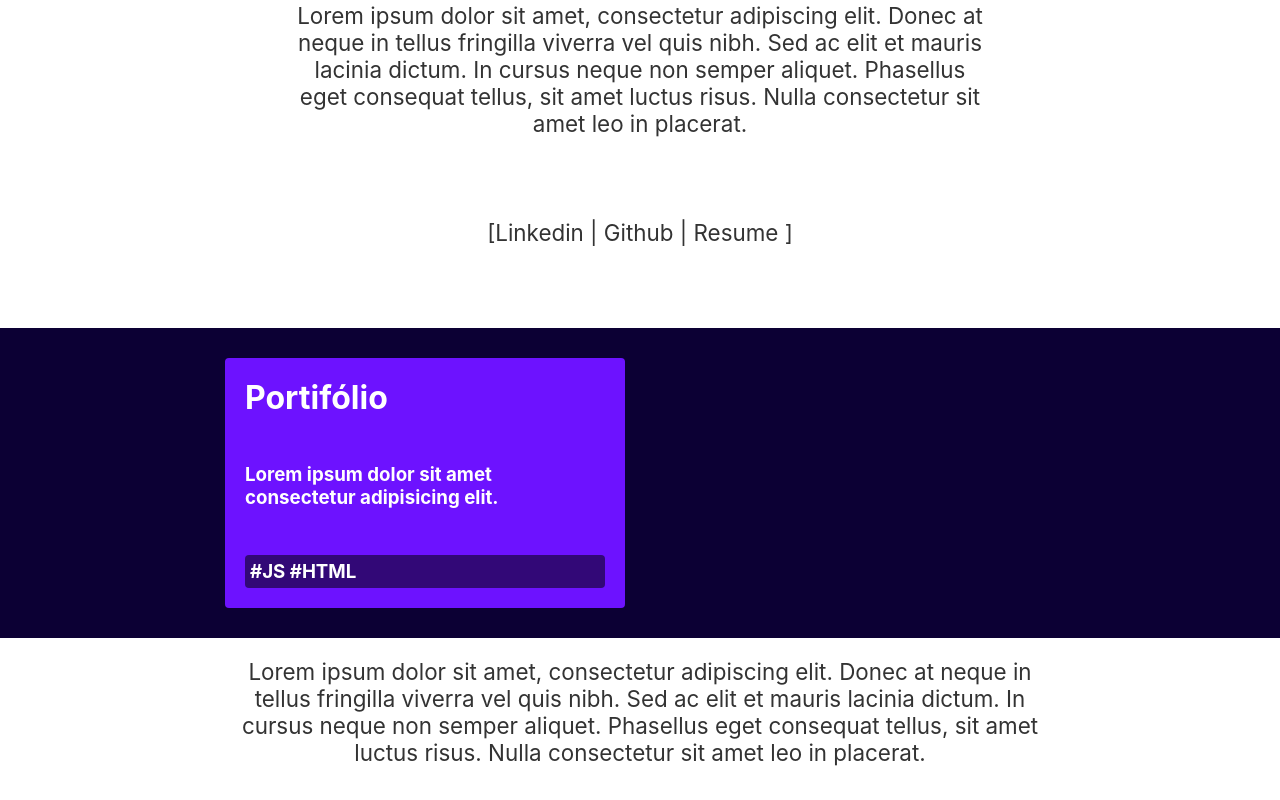
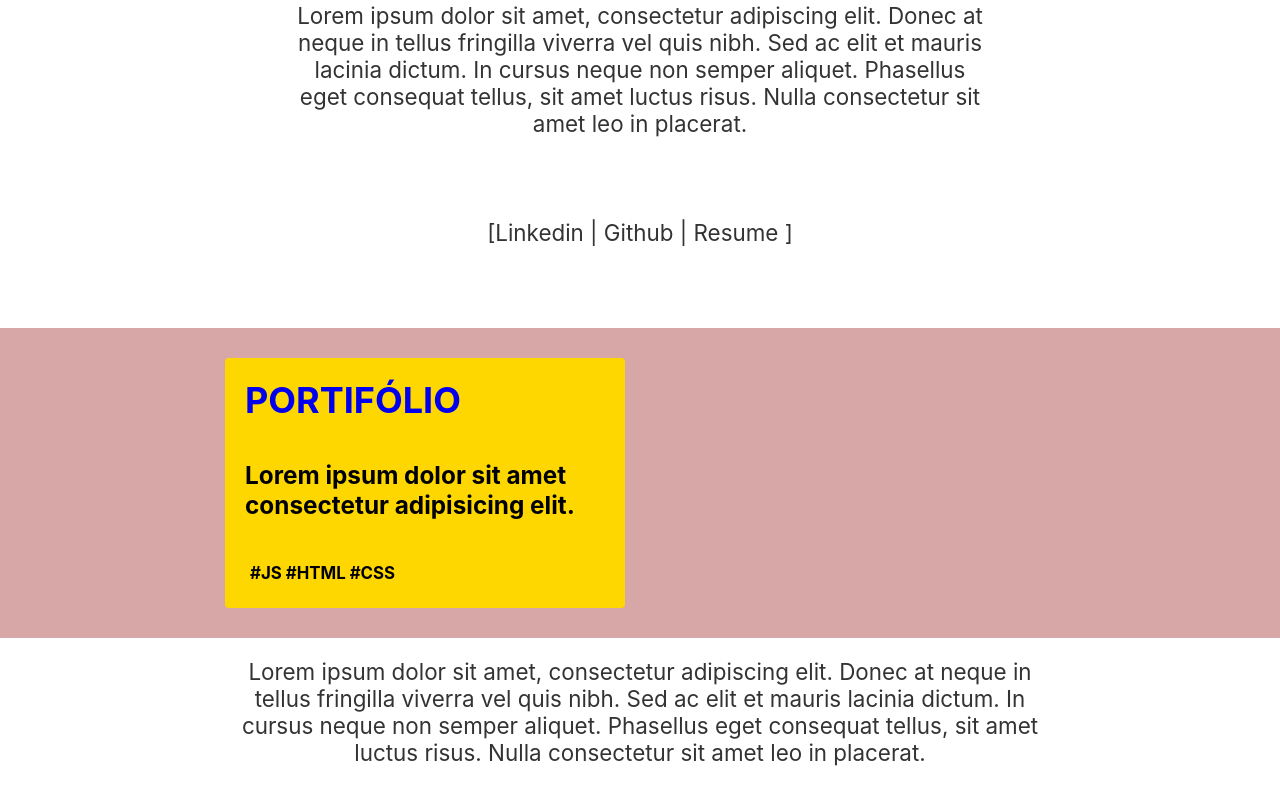
Before and after one commit to felipegcoutinho/felipecoutinho.com, a React (Vite) app: page / in a window 1280 px wide. Shown: the part 402-1202 px from the top of the page. Built offline with nearby package versions, Linux system fonts and the light colour scheme.

Commit message:
colors tests

```diff
--- a/src/Components/CardsProject.module.css
+++ b/src/Components/CardsProject.module.css
@@ -6,16 +6,24 @@ a {
   padding: 20px;
   border-radius: 4px;
   background-color: var(--main-color);
-  color: white;
   height: 250px;
   display: flex;
   flex-direction: column;
   justify-content: space-between;
 }
 
+.cards header {
+  font-size: large;
+  text-transform: uppercase;
+}
+
+.cards summary {
+  font-size: 1.3rem;
+  color: black;
+}
+
 .cards footer {
-  background-color: #320877;
+  font-size: 0.9rem;
   padding: 5px;
   border-radius: 4px;
-
 }
--- a/src/Components/Project.module.css
+++ b/src/Components/Project.module.css
@@ -1,7 +1,7 @@
 /* Mobile S - 320px */
 @media (min-width: 320px) {
   .container {
-    background-color: #0c0034;
+    background-color: #d7a7a7;
     width: 100%;
   }
 
--- a/src/Components/project.jsx
+++ b/src/Components/project.jsx
@@ -7,13 +7,11 @@ function Project() {
     <main className={style.container}>
       <div className={style.gridContainer}>
 
-        <a href="">
-          <div className={stylec.cards}>
-            <header><h1>Portifólio</h1></header>
-            <summary><h3>Lorem ipsum dolor sit amet consectetur adipisicing elit.</h3></summary>
-            <footer><h3>#JS #HTML</h3></footer>
-          </div>
-        </a>
+        <div className={stylec.cards}>
+          <header><h1><a href="#">Portifólio</a></h1></header>
+          <summary><h3>Lorem ipsum dolor sit amet consectetur adipisicing elit.</h3></summary>
+          <footer><h3>#JS #HTML #CSS </h3></footer>
+        </div>
 
       </div>
     </main>
--- a/src/index.css
+++ b/src/index.css
@@ -1,5 +1,5 @@
 :root {
-  --main-color: #6d12ff;
+  --main-color: gold;
 }
 
 * {
```
